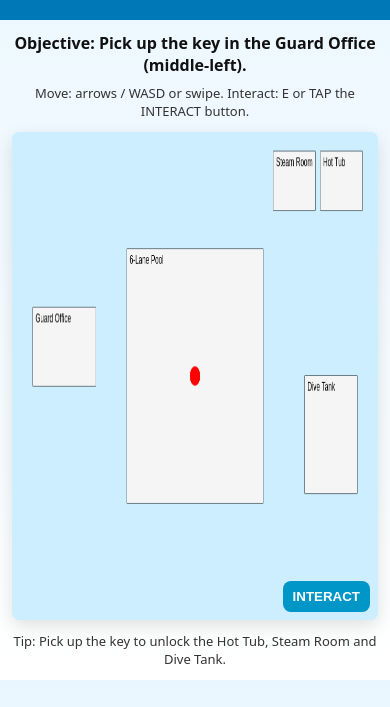
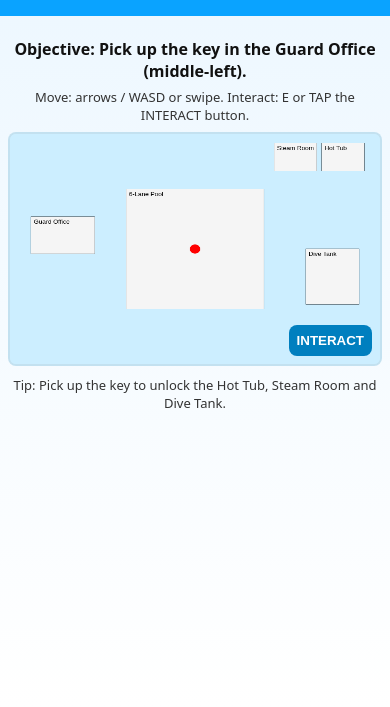
Before and after one commit to theRunnerz/Lifeguard_Orientation_Game.html, a plain HTML site: page index.html in a window 390 px wide. Shown: the part 137-844 px from the top of the page. Drawn offline with Linux system fonts and the light colour scheme.

Commit message:
style.css

```diff
--- a/style.css
+++ b/style.css
@@ -1,48 +1,43 @@
-:root {
-  --blue:#0077b6;
-  --accent:#0096c7;
-  --panel:#222;
-  --white:#fff;
-  --muted:#f4fbff;
+:root{
+  --ui:#222;
+  --uiText:#fff;
+  --accent:#0aa3ff;
+  --ok:#2ecc71;
+  --bad:#e74c3c;
 }
 
-* { box-sizing: border-box; }
-body {
-  margin:0; font-family:system-ui, -apple-system, Arial;
-  background: linear-gradient(to bottom, #e9f6ff, #ffffff);
-  color:#111;
-  display:flex; flex-direction:column; align-items:center;
-}
+*{box-sizing:border-box}
+html,body{height:100%;margin:0;font-family:system-ui,Arial,sans-serif;background:linear-gradient(#eaf6ff,#ffffff);color:#111}
+header{background:var(--accent);color:#fff;padding:12px 16px;text-align:center}
+main{max-width:980px;margin:14px auto;padding:8px}
+#hud{display:flex;flex-direction:column;gap:6px;text-align:center;margin-bottom:8px}
+#status{font-weight:700}
+#instructions{font-size:13px;color:#333}
 
-header { width:100%; background:var(--blue); color:var(--white); padding:14px 12px; text-align:center; }
-main { width:100%; max-width:920px; padding:12px; display:flex; flex-direction:column; gap:12px; align-items:center; }
+#game-wrap{position:relative;width:100%;aspect-ratio:16/10;background:#cfefff;border-radius:8px;overflow:hidden;border:2px solid rgba(0,0,0,0.06)}
+canvas{width:100%;height:100%;display:block;touch-action:none;background:transparent}
+.floating{position:absolute;right:12px;bottom:12px;z-index:30;padding:10px 12px;border-radius:8px;border:none;background:#007fbf;color:#fff;font-weight:700}
 
-#hud { width:100%; display:flex; flex-direction:column; gap:6px; text-align:center; }
-#status { font-weight:700; }
-#instructions { font-size:13px; color:#333; }
+#footer-note{margin-top:10px;text-align:center;color:#333;font-size:13px}
 
-#game-wrap { position:relative; width:100%; max-width:900px; aspect-ratio: 3/4; background:#cdeefb; border-radius:8px; box-shadow:0 6px 18px rgba(0,0,0,.12); overflow:hidden; }
-canvas { width:100%; height:100%; display:block; image-rendering: auto; touch-action:none; }
+/* Modal */
+.modal{position:fixed;inset:0;display:none;place-items:center;background:rgba(0,0,0,0.45);z-index:80}
+.panel{width:min(720px,94vw);background:var(--ui);color:var(--uiText);border-radius:8px;border:3px solid #fff;overflow:hidden}
+.panel header{background:#111;padding:10px 12px;font-weight:700}
+.panel .content{padding:12px;display:grid;gap:10px}
+.btnrow{display:flex;gap:8px;flex-wrap:wrap}
+.btn{padding:8px 10px;border-radius:6px;border:none;background:#444;color:#fff;font-weight:700;cursor:pointer}
+.btn:disabled{opacity:.5;cursor:not-allowed}
+.btn.ok{background:var(--ok)}
+.btn.bad{background:var(--bad)}
 
-.floating { position:absolute; right:12px; bottom:12px; z-index:20; padding:10px 12px; background:var(--accent); color:#fff; border:none; border-radius:8px; font-weight:700; }
-
-#footer-note { font-size:13px; color:#333; text-align:center; }
-
-/* Modal and mini game styles */
-.modal { position:fixed; inset:0; display:none; place-items:center; background:rgba(0,0,0,.5); z-index:50; }
-.panel { width: min(700px, 94vw); background:var(--panel); color:var(--white); border:4px solid #fff; border-radius:8px; overflow:hidden; }
-.panel header { background:#111; padding:10px 12px; font-weight:700; }
-.panel .content { padding:12px; display:grid; gap:10px; }
-.btnrow { display:flex; gap:8px; flex-wrap:wrap; }
-.btn { padding:8px 10px; border-radius:6px; border:none; cursor:pointer; background:#444; color:#fff; font-weight:700; }
-.btn:disabled { opacity:.45; cursor:not-allowed; }
-.vial-row { display:flex; gap:16px; align-items:center; }
-.tube { width:44px; height:88px; background:#eee; border-radius:6px; border:3px solid #333; position:relative; overflow:hidden; }
-.fill { position:absolute; left:0; right:0; bottom:0; height:0; background:#f7e26b; transition:height .2s, background .25s; }
-.note { font-size:14px; color:#fff; }
+.vial-row{display:flex;gap:12px;align-items:center}
+.tube{width:44px;height:88px;background:#eee;border:3px solid #333;border-bottom-left-radius:8px;border-bottom-right-radius:8px;position:relative;overflow:hidden}
+.fill{position:absolute;left:0;right:0;bottom:0;height:0;background:#f7e26b;transition:height .25s, background .25s}
+.note{font-size:14px}
 
 /* Responsive */
-@media (max-width:720px) {
-  #hud { gap:8px; }
-  .floating { right:8px; bottom:8px; padding:8px 10px; }
+@media(max-width:720px){
+  .floating{right:8px;bottom:8px;padding:8px}
+  .panel{width:96vw}
 }
```
